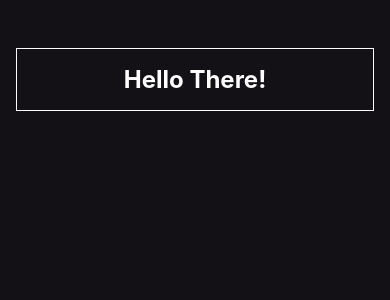
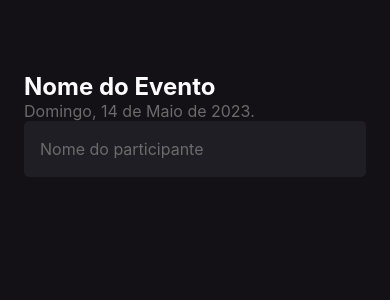
Before and after one commit to PattonHoffiman/react-native-study-2023, a React Native app: screen / in a window 390 px wide. Shown: the top 300 px of the page. Built offline with nearby package versions, Linux system fonts and the light colour scheme.

Commit message:
add: create input

```diff
--- a/App.tsx
+++ b/App.tsx
@@ -4,5 +4,5 @@ import Home from './src/screens/Home';
 export default function App() {
   return (
     <Home />
-  )
+  );
 };
--- a/src/screens/Home/index.tsx
+++ b/src/screens/Home/index.tsx
@@ -1,12 +1,22 @@
-import { View, Text, StyleSheet } from 'react-native';
+import { View, Text, TextInput } from 'react-native';
 import styles from './styles';
 
 export default function Home() {
   return (
     <View style={styles.container}>
-      <Text style={styles.text}>
-        Hello There!
+      <Text style={styles.eventName}>
+        Nome do Evento
       </Text>
+
+      <Text style={styles.eventDate}>
+        Domingo, 14 de Maio de 2023.
+      </Text>
+
+      <TextInput
+        style={styles.input}
+        placeholderTextColor="#6b6b6b"
+        placeholder='Nome do participante'
+      />
     </View>
   )
 };
--- a/src/screens/Home/styles.ts
+++ b/src/screens/Home/styles.ts
@@ -1,24 +1,30 @@
 import { StyleSheet } from 'react-native';
 
 const Styles = StyleSheet.create({
+  input: {
+    height: 56,
+    padding: 16,
+    fontSize: 16,
+    borderRadius: 5,
+
+    color: '#fdfcfe',
+    backgroundColor: '#1f1e25',
+  },
   container: {
     flex: 1,
+    padding: 24,
     backgroundColor: '#131016',
   },
-  text: {
-    padding: 16,
+  eventDate: {
+    fontSize: 16,
+    color: '#6b6b6b',
+  },
+  eventName: {
     fontSize: 24,
     marginTop: 48,
-    marginLeft: 16,
-    marginRight: 16,
-    color: '#fff',
+    color: '#fdfcfe',
     fontWeight: 'bold',
-    textAlign: 'center',
-
-    borderWidth: 1,
-    borderStyle: 'solid',
-    borderColor: '#fff',
-  }
+  },
 });
 
 export default Styles;
```
